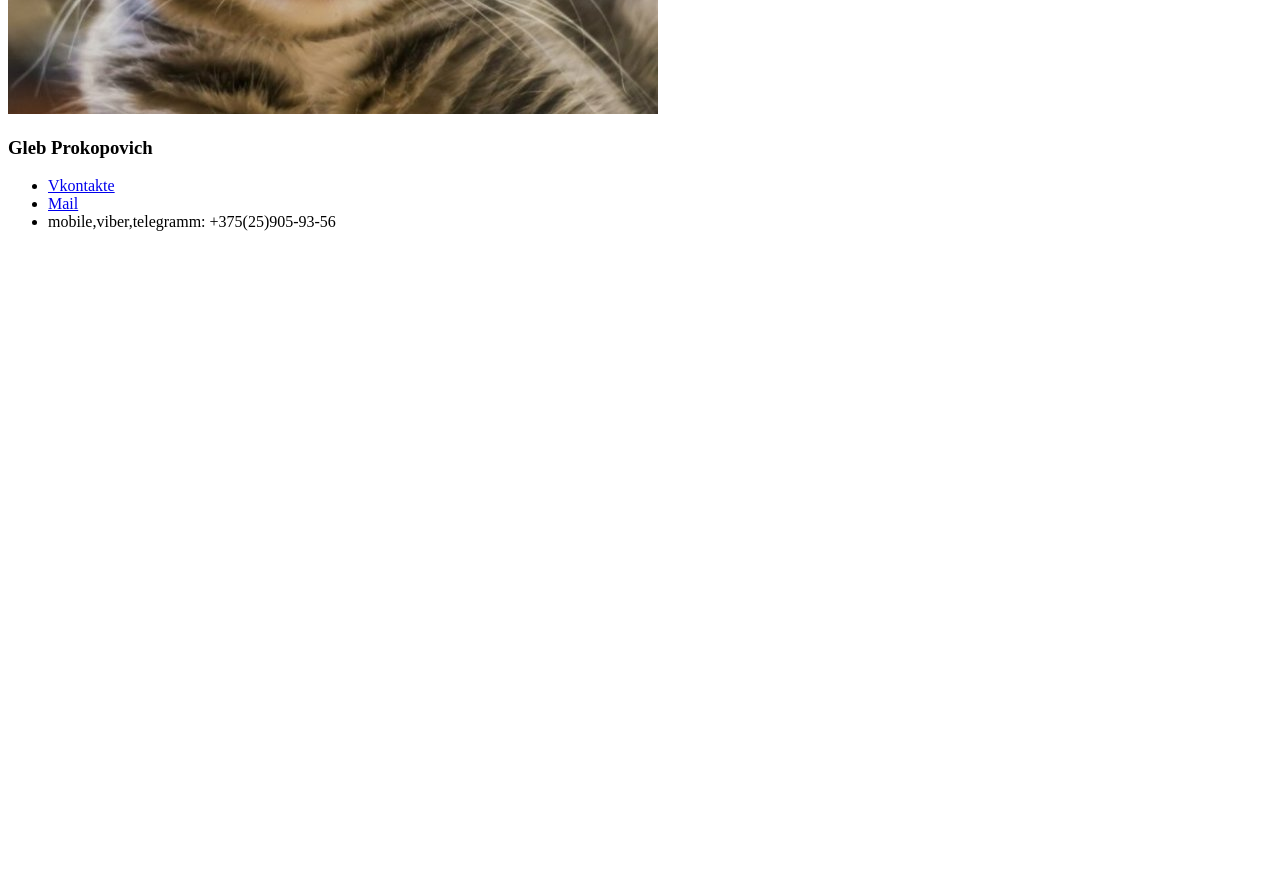
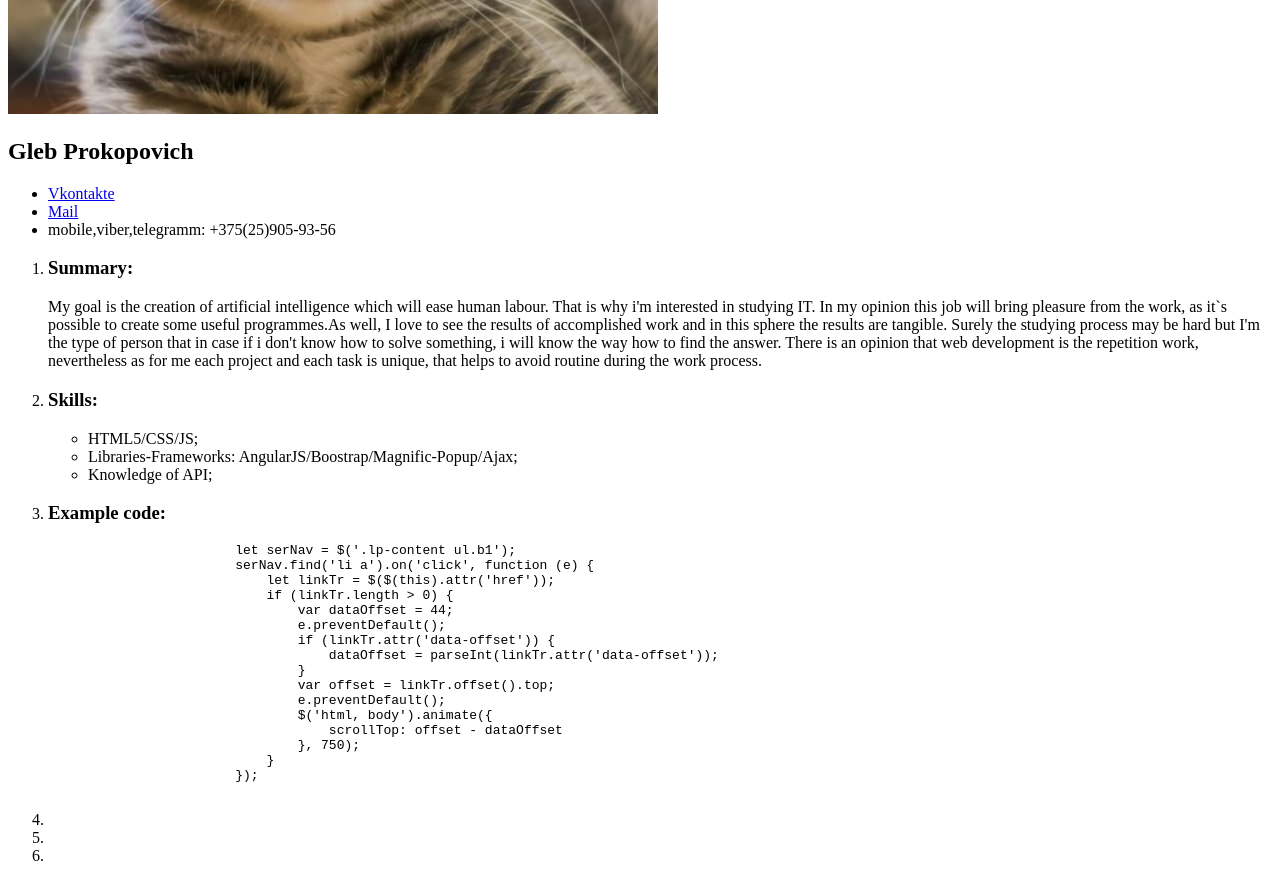
Before and after one commit to myrzuk/rsschool-2019Q1-cv, a plain HTML site: page index.html in a window 1280 px wide. Shown: the part 400-1281 px from the top of the page. Before the commit the page ends 800 px from the top, so only its background shows below. Drawn offline with Linux system fonts and the light colour scheme.

Commit message:
feat: add three points

```diff
--- a/index.html
+++ b/index.html
@@ -14,16 +14,67 @@
     <div class="info-countainer">
         <div class="me">
             <img src="IMG/cat.jpg" alt="cat">
-            <h3>Gleb Prokopovich</h3>
+            <h2>Gleb Prokopovich</h2>
         </div>
         <div class='info'>
             <ul>
                 <li><a href="https://vk.com/fuck0p">Vkontakte</a></li>
                 <li><a href="mailto:fanta_23@mail.ru">Mail</a> </li>
                 <li><span>mobile,viber,telegramm: +375(25)905-93-56</span></li>
-
             </ul>
         </div>
+    </div>
+    <div>
+        <ol>
+            <li>
+                <h3>Summary:</h3>
+                <p>My goal is the creation of artificial intelligence which will ease human labour. That is why i'm
+                    interested in studying IT. In my opinion this job will bring pleasure from the work, as it`s
+                    possible to create some useful programmes.As well, I love to see the results of accomplished work
+                    and in this sphere the results are tangible. Surely the studying process may be hard but I'm the
+                    type of person that in case if i don't know how to solve something, i will know the way how to find
+                    the answer. There is an opinion that web development is the repetition work, nevertheless as for me
+                    each project and each task is unique, that helps to avoid routine during the work process.</p>
+            </li>
+
+            <li>
+                <h3>Skills:</h3>
+                <ul>
+                    <li>HTML5/CSS/JS;</li>
+                    <li>Libraries-Frameworks: AngularJS/Boostrap/Magnific-Popup/Ajax;</li>
+                    <li>Knowledge of API;</li>
+                </ul>
+            </li>
+
+            <li>
+                <h3>Example code:</h3>
+                <pre>
+                        let serNav = $('.lp-content ul.b1');
+                        serNav.find('li a').on('click', function (e) {
+                            let linkTr = $($(this).attr('href'));
+                            if (linkTr.length > 0) {
+                                var dataOffset = 44;
+                                e.preventDefault();
+                                if (linkTr.attr('data-offset')) {
+                                    dataOffset = parseInt(linkTr.attr('data-offset'));
+                                }
+                                var offset = linkTr.offset().top;
+                                e.preventDefault();
+                                $('html, body').animate({
+                                    scrollTop: offset - dataOffset
+                                }, 750);
+                            }
+                        });
+                </pre>
+            </li>
+
+            <li></li>
+
+            <li></li>
+
+            <li></li>
+
+        </ol>
     </div>
 </body>
 
```
